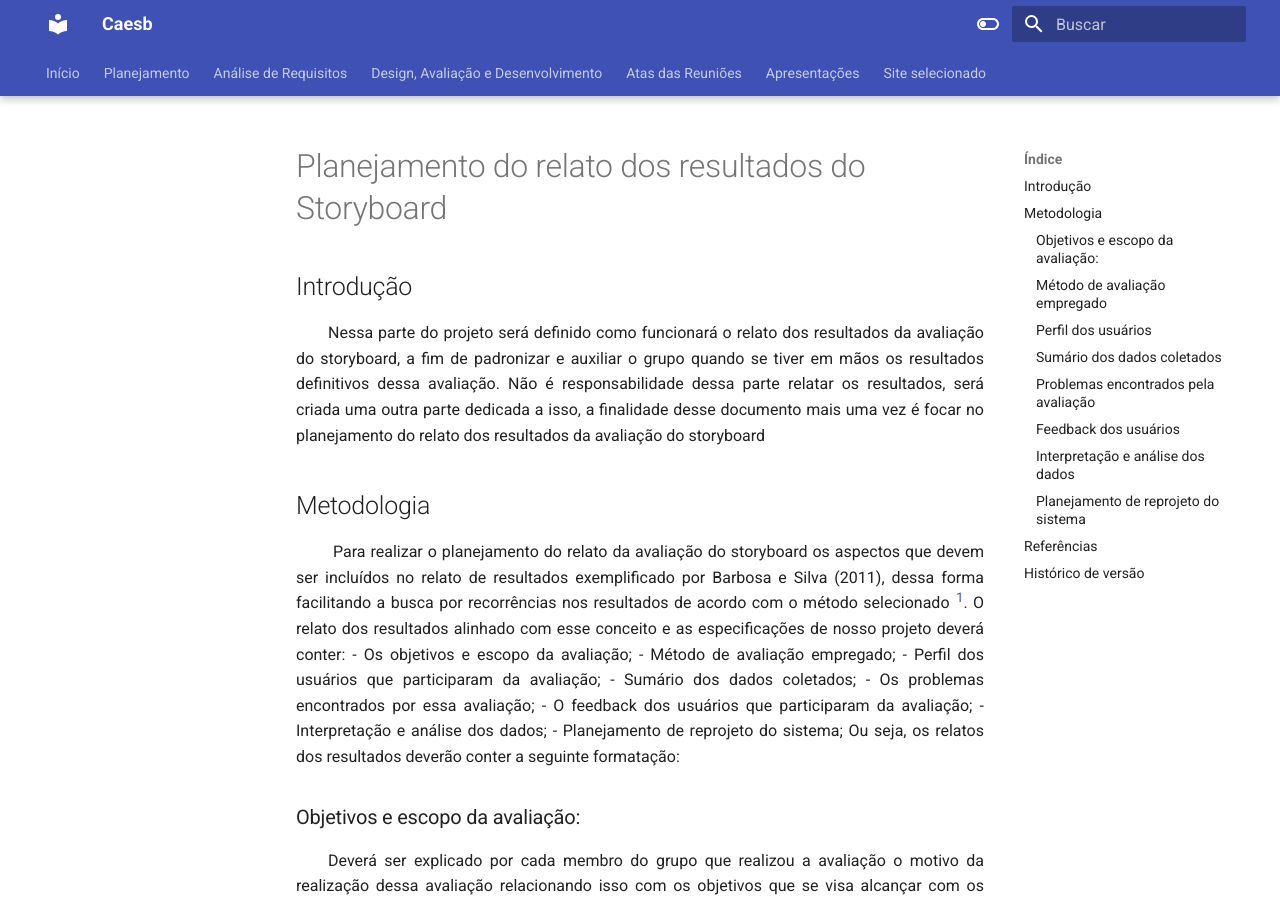
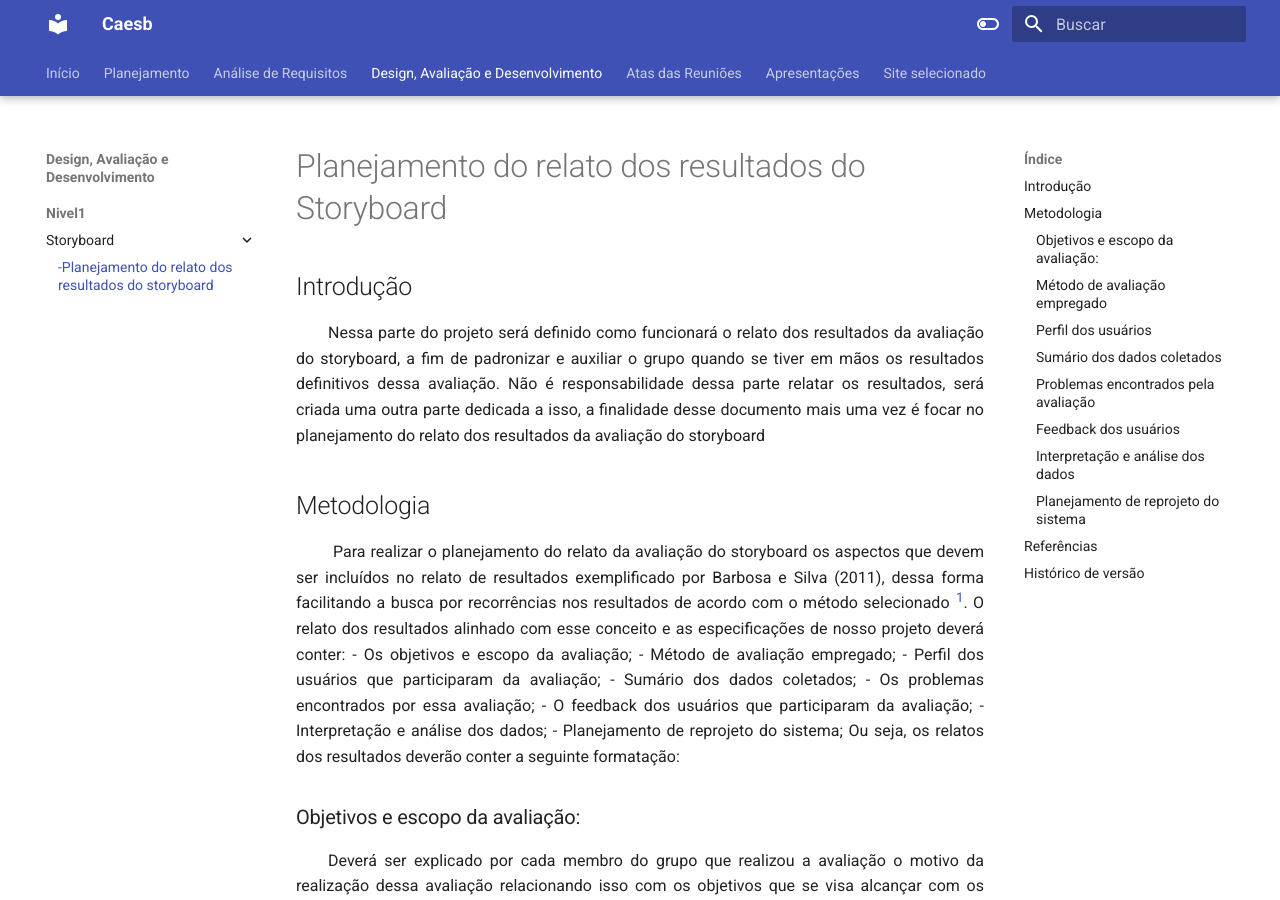
Before and after one commit to Interacao-Humano-Computador/2023.2-Caesb, an MkDocs documentation site: the page built from docs/design-avaliacao-desenv/nivel1/storyboard/planej-resultado-story.md, in a window 1280 px wide and 900 px high. Built offline with MkDocs 1.6.1 and Material for MkDocs 9.7.7, drawn with Linux system fonts in a browser that asks for light colours.

Commit message:
Corrigindo erros
Co-authored-by: mateus9levy <levymateus06@gmail.com>

```diff
--- a/docs/design-avaliacao-desenv/nivel1/storyboard/planej-resultado-story.md
+++ b/docs/design-avaliacao-desenv/nivel1/storyboard/planej-resultado-story.md
@@ -1,4 +1,4 @@
-#Planejamento do relato dos resultados do Storyboard
+# Planejamento do relato dos resultados do Storyboard
 
 ## Introdução
 <p align="justify">&emsp;&emsp;Nessa parte do projeto será definido como funcionará o relato dos resultados da avaliação do storyboard, a fim de padronizar e auxiliar o grupo quando se tiver em mãos os resultados definitivos dessa avaliação. Não é responsabilidade dessa parte relatar os resultados, será criada uma outra parte dedicada a isso, a finalidade desse documento mais uma vez é focar no planejamento do relato dos resultados da avaliação do storyboard
--- a/mkdocs.yml
+++ b/mkdocs.yml
@@ -56,7 +56,7 @@ nav:
   - Design, Avaliação e Desenvolvimento:
       - Nivel1:
           - Storyboard:
-              -Planejamento do relato dos resultados do storyboard: planej-resultado-story.md
+              -Planejamento do relato dos resultados do storyboard: design-avaliacao-desenv/nivel1/storyboard/planej-resultado-story.md
   - Atas das Reuniões:
       - Reunião 1 - 26/09/2023: atas-das-reunioes/reuniao1.md
       - Reunião 2 - 04/10/2023: atas-das-reunioes/reuniao2.md
```
